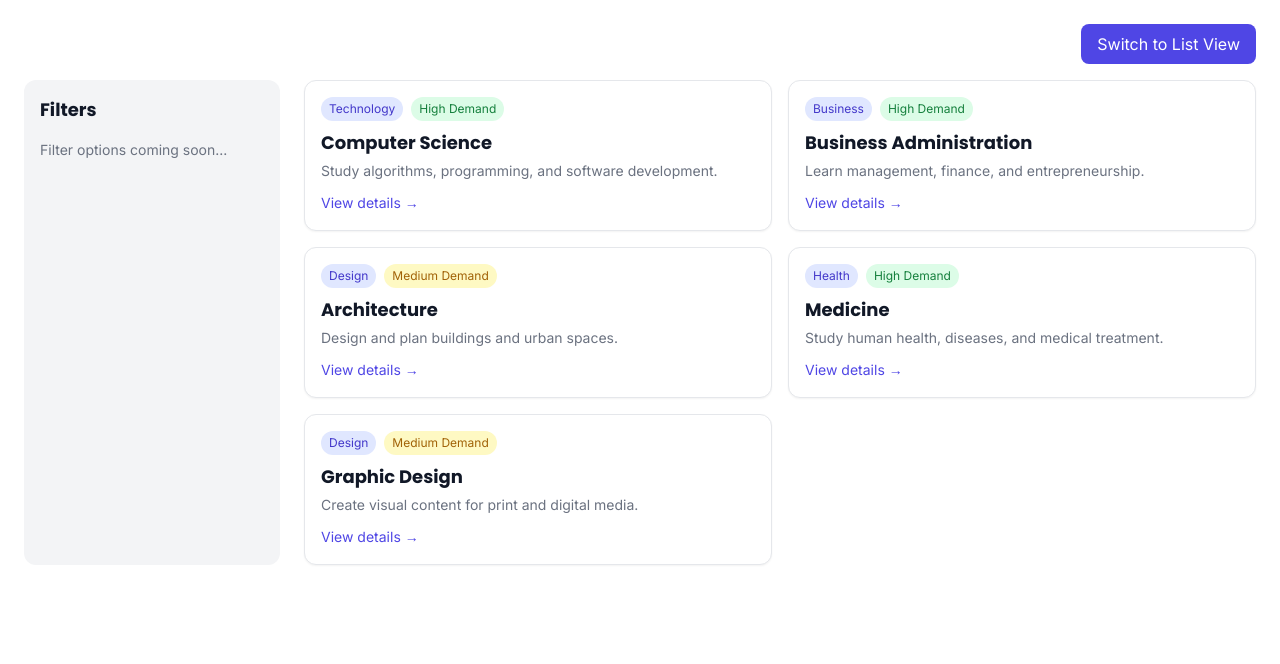
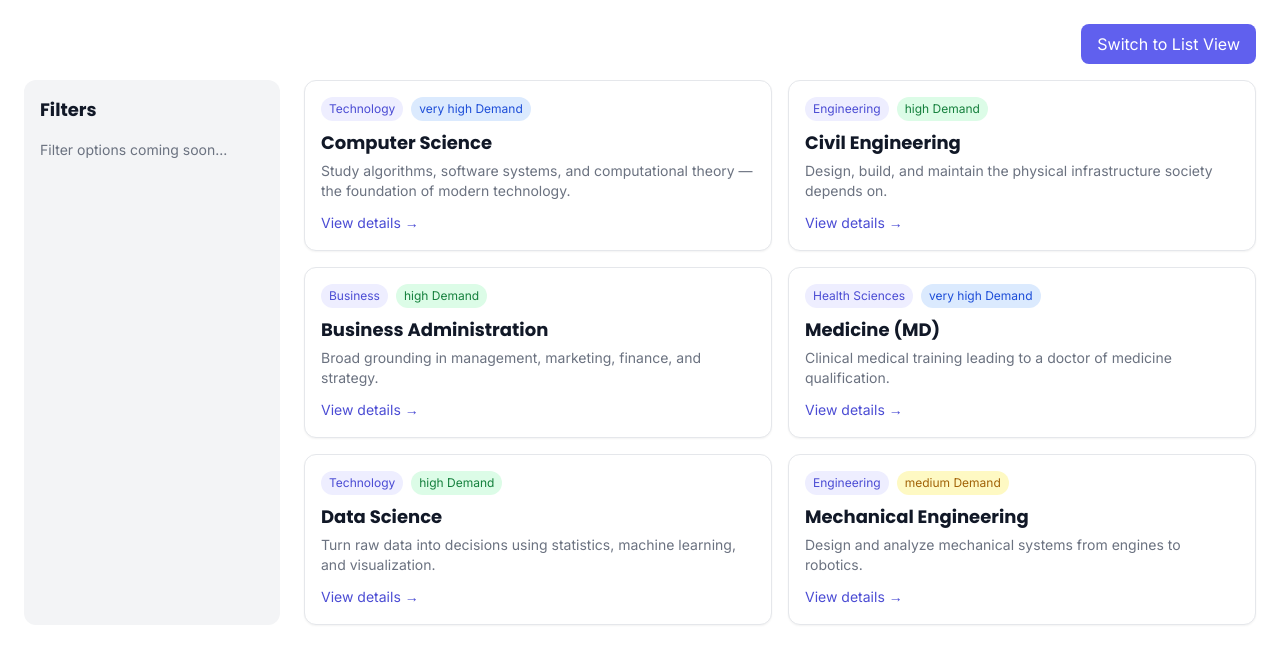
Before and after one commit to hadi-chebbo/Guidely, a Next.js app in the folder frontend/: page /majors in a window 1280 px wide. Shown: the top 664 px of the page. Built offline with nearby package versions, Linux system fonts and the light colour scheme.

Commit message:
TI-25: Address PR review fixes

```diff
--- a/frontend/app/majors/page.tsx
+++ b/frontend/app/majors/page.tsx
@@ -1,45 +1,8 @@
 "use client";
 
 import { useState } from "react";
-import MajorCard from "@/components/MajorCard";
-
-const mockMajors = [
-  {
-    id: 1,
-    name: "Computer Science",
-    category: "Technology",
-    demandLevel: "High",
-    description: "Study algorithms, programming, and software development.",
-  },
-  {
-    id: 2,
-    name: "Business Administration",
-    category: "Business",
-    demandLevel: "High",
-    description: "Learn management, finance, and entrepreneurship.",
-  },
-  {
-    id: 3,
-    name: "Architecture",
-    category: "Design",
-    demandLevel: "Medium",
-    description: "Design and plan buildings and urban spaces.",
-  },
-  {
-    id: 4,
-    name: "Medicine",
-    category: "Health",
-    demandLevel: "High",
-    description: "Study human health, diseases, and medical treatment.",
-  },
-  {
-    id: 5,
-    name: "Graphic Design",
-    category: "Design",
-    demandLevel: "Medium",
-    description: "Create visual content for print and digital media.",
-  },
-];
+import MajorCard from "@/components/majors/MajorCard";
+import { mockMajors } from "@/lib/mocks/majors";
 
 export default function MajorsPage() {
   const [isGrid, setIsGrid] = useState(true);
@@ -50,7 +13,7 @@ export default function MajorsPage() {
       <div className="flex justify-end mb-4">
         <button
           onClick={() => setIsGrid(!isGrid)}
-          className="px-4 py-2 bg-indigo-600 text-white rounded-lg"
+          className="px-4 py-2 bg-brand-600 text-white rounded-lg"
         >
           {isGrid ? "Switch to List View" : "Switch to Grid View"}
         </button>
@@ -69,14 +32,7 @@ export default function MajorsPage() {
           className={`flex-1 ${isGrid ? "grid grid-cols-2 gap-4" : "flex flex-col gap-4"}`}
         >
           {mockMajors.map((major) => (
-            <MajorCard
-              key={major.id}
-              id={major.id}
-              name={major.name}
-              category={major.category}
-              demandLevel={major.demandLevel}
-              description={major.description}
-            />
+            <MajorCard key={major.id} major={major} />
           ))}
         </div>
       </div>
--- a/frontend/components/MajorCard.tsx
+++ /dev/null
@@ -1,44 +0,0 @@
-import Link from "next/link";
-
-type Props = {
-  id: number;
-  name: string;
-  category: string;
-  demandLevel: string;
-  description: string;
-};
-
-export default function MajorCard({
-  id,
-  name,
-  category,
-  demandLevel,
-  description,
-}: Props) {
-  return (
-    <div className="bg-white border rounded-xl p-4 shadow-sm">
-      <div className="flex gap-2 mb-2">
-        <span className="text-xs bg-indigo-100 text-indigo-700 px-2 py-1 rounded-full">
-          {category}
-        </span>
-        <span
-          className={`text-xs px-2 py-1 rounded-full ${
-            demandLevel === "High"
-              ? "bg-green-100 text-green-700"
-              : "bg-yellow-100 text-yellow-700"
-          }`}
-        >
-          {demandLevel} Demand
-        </span>
-      </div>
-      <h3 className="font-bold text-lg">{name}</h3>
-      <p className="text-gray-500 text-sm mt-1">{description}</p>
-      <Link
-        href={`/majors/${id}`}
-        className="text-indigo-600 text-sm mt-3 inline-block hover:underline"
-      >
-        View details →
-      </Link>
-    </div>
-  );
-}
--- /dev/null
+++ b/frontend/components/majors/MajorCard.tsx
@@ -0,0 +1,40 @@
+import Link from "next/link";
+import type { Major } from "@/types/major";
+
+type Props = {
+  major: Major;
+};
+
+const demandColor = {
+  low: "bg-gray-100 text-gray-700",
+  medium: "bg-yellow-100 text-yellow-700",
+  high: "bg-green-100 text-green-700",
+  very_high: "bg-blue-100 text-blue-700",
+};
+
+export default function MajorCard({ major }: Props) {
+  return (
+    <div className="bg-white border rounded-xl p-4 shadow-sm">
+      <div className="flex gap-2 mb-2">
+        {major.category && (
+          <span className="text-xs bg-brand-50 text-brand-700 px-2 py-1 rounded-full">
+            {major.category.name_en}
+          </span>
+        )}
+        <span
+          className={`text-xs px-2 py-1 rounded-full ${demandColor[major.local_demand]}`}
+        >
+          {major.local_demand.replace("_", " ")} Demand
+        </span>
+      </div>
+      <h3 className="font-bold text-lg">{major.name_en}</h3>
+      <p className="text-gray-500 text-sm mt-1">{major.overview}</p>
+      <Link
+        href={`/majors/${major.slug}`}
+        className="text-brand-700 text-sm mt-3 inline-block hover:underline"
+      >
+        View details →
+      </Link>
+    </div>
+  );
+}
```
Also changed, not shown: 1 other file (tests, documents, lock files or other folders).
